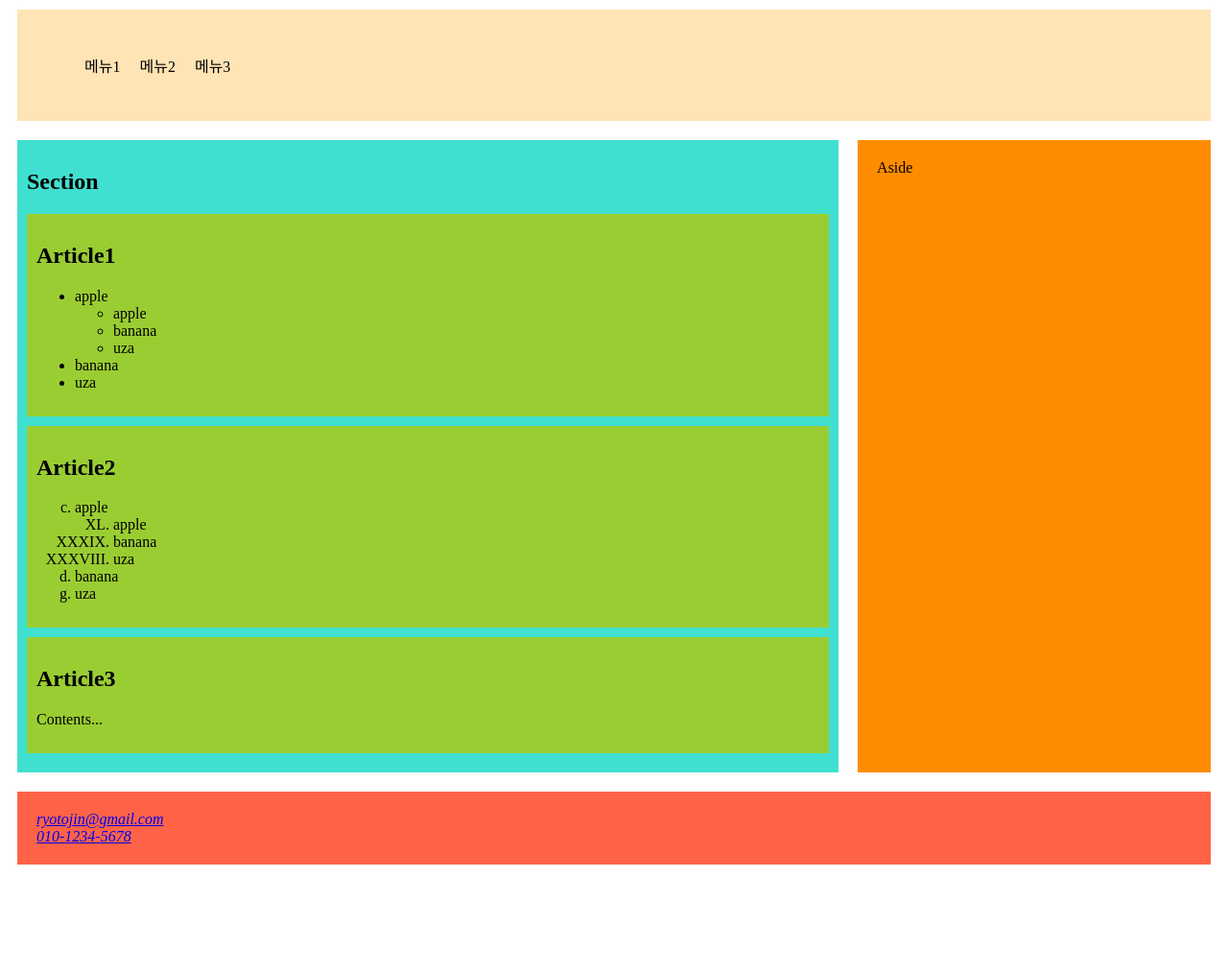
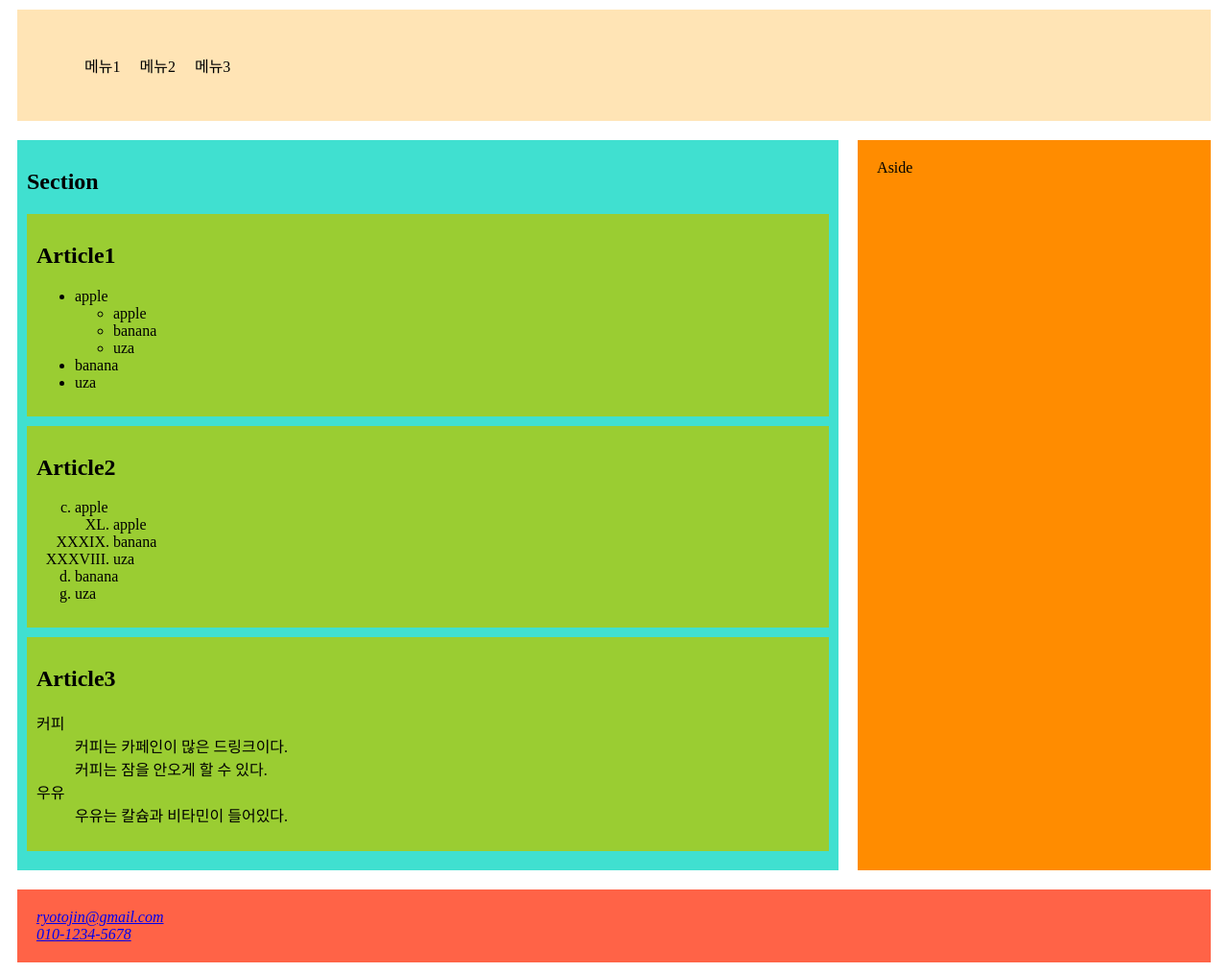
Before and after one commit to ryuyonghoe/fast_campus_Exer, a plain HTML site: page HtmlContentsDiv/index.html in a window 1280 px wide. Shown: the whole page at 96% size. Before the commit the page ends 911 px from the top, so only its background shows below. Drawn offline with Linux system fonts and the light colour scheme.

Commit message:
dl안에 dt로 제목과 dd로 설명, 스타일링이 잘 안돼서 ol/ul등을 이용한후 <dfn>과 <p>를 이용하여 스타일링을 한다.

```diff
--- a/HtmlContentsDiv/index.html
+++ b/HtmlContentsDiv/index.html
@@ -71,7 +71,12 @@
             </article>
             <article>
                 <h2>Article3</h2>
-                <p>Contents...</p>
+               <dl>
+                   <dt>커피</dt>
+                   <dd>커피는 카페인이 많은 드링크이다.</dd>
+                   <dd>커피는 잠을 안오게 할 수 있다.</dd>
+                   <dt>우유</dt>
+                   <dd>우유는 칼슘과 비타민이 들어있다.</dd>
             </article>
         </section>
 
```
